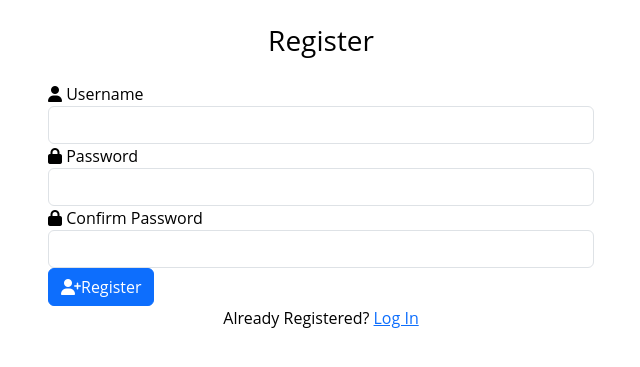
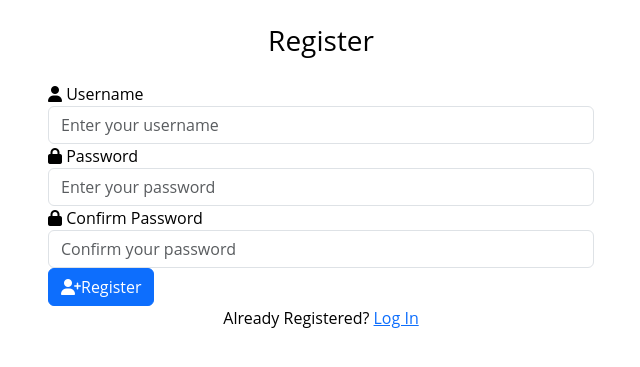
Before and after one commit to Dominic-wells/Milestone-Project-3-Middle-earth-Meals, a Flask app: page /register in a window 1280 px wide. Shown: the part 56-423 px from the top of the page, without its empty margins (319-959 px from the left). Run offline with Flask 2, Linux system fonts and the light colour scheme; some libraries are stand-ins or nearby versions.

Commit message:
Add aria-label and placeholders for accessibility

```diff
--- a/templates/register.html
+++ b/templates/register.html
@@ -1,33 +1,35 @@
-{% extends "base.html" %}
-
-{% block content %}
+{% extends "base.html" %} {% block content %}
 <div class="container">
     <h3 class="text-center my-4">Register</h3>
     <div class="row justify-content-center">
         <div class="col-md-6">
-            <form method="POST" action="{{ url_for('register') }}">
+            <form method="POST" action="{{ url_for('register') }}" aria-label="Registration Form">
                 <div class="form-group">
                     <label for="username"><i class="fa fa-user prefix"></i> Username</label>
                     <input type="text" class="form-control" id="username" name="username" minlength="5" maxlength="16"
-                        pattern="^[a-zA-Z0-9]{5,15}$" required>
+                        pattern="^[a-zA-Z0-9]{5,15}$" required placeholder="Enter your username" />
                 </div>
                 <div class="form-group">
                     <label for="password"><i class="fa fa-lock prefix"></i> Password</label>
                     <input type="password" class="form-control" id="password" name="password" minlength="5"
-                        maxlength="16" pattern="^[a-zA-Z0-9]{5,15}$" required>
+                        maxlength="16" pattern="^[a-zA-Z0-9]{5,15}$" required placeholder="Enter your password" />
                 </div>
                 <div class="form-group">
                     <label for="confirm_password"><i class="fa fa-lock prefix"></i> Confirm Password</label>
-                    <input type="password" class="form-control" id="confirm_password" name="confirm_password" required>
+                    <input type="password" class="form-control" id="confirm_password" name="confirm_password" required
+                        placeholder="Confirm your password" />
                 </div>
-                <button type="submit" class="btn btn-primary"><i class="fa fa-user-plus mr-2"></i>Register</button>
+                <button type="submit" class="btn btn-primary">
+                    <i class="fa fa-user-plus mr-2"></i>Register
+                </button>
             </form>
         </div>
     </div>
 </div>
 <div class="row">
     <div class="col-md-12">
-        <p class="text-center">Already Registered?
+        <p class="text-center">
+            Already Registered?
             <a href="{{ url_for('login') }}">Log In</a>
         </p>
     </div>
```
